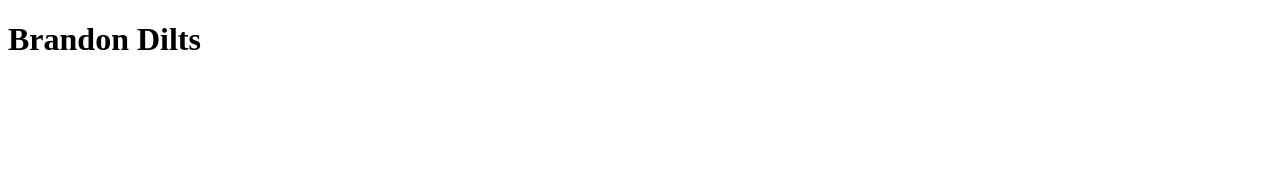
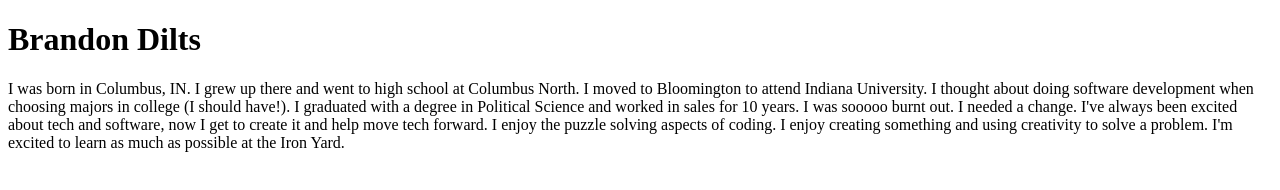
Before and after one commit to bmdilts/Git-skills, a plain HTML site: page index.html in a window 1280 px wide. Drawn offline with Linux system fonts and the light colour scheme.

Commit message:
Added bio paragraph

```diff
--- a/index.html
+++ b/index.html
@@ -6,5 +6,8 @@
   </head>
   <body>
     <h1>Brandon Dilts</h1>
+    <p>
+      I was born in Columbus, IN. I grew up there and went to high school at Columbus North. I moved to Bloomington to attend Indiana University. I thought about doing software development when choosing majors in college (I should have!). I graduated with a degree in Political Science and worked in sales for 10 years. I was sooooo burnt out. I needed a change. I've always been excited about tech and software, now I get to create it and help move tech forward. I enjoy the puzzle solving aspects of coding. I enjoy creating something and using creativity to solve a problem. I'm excited to learn as much as possible at the Iron Yard.
+    </p>
   </body>
 </html>
```
